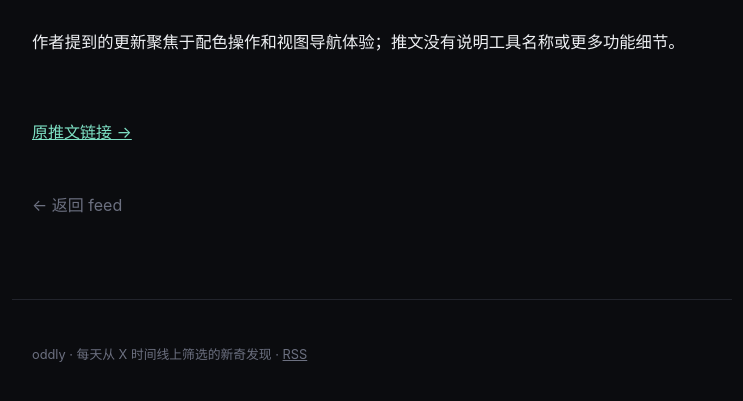
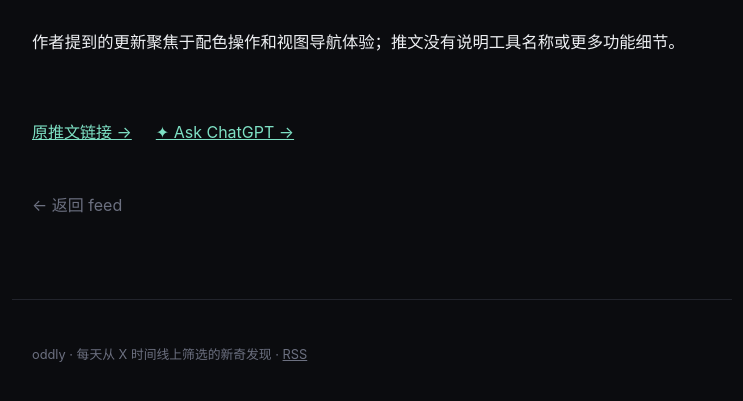
Before and after one commit to jay1803/oddly, an Astro site: page /2026-10-09-2086134410194108681 in a window 1280 px wide. Shown: the part 269-670 px from the top of the page, without its empty margins (268-1011 px from the left). Built offline with nearby package versions, Linux system fonts and the light colour scheme; Astro itself is replaced by a stand-in of ours.

Commit message:
Add 'Ask ChatGPT' button on feed cards and detail pages

```diff
--- /dev/null
+++ b/src/lib/ask-chatgpt.ts
@@ -0,0 +1,48 @@
+// Builds a ChatGPT deep link that pre-fills a prompt asking GPT to explain
+// an oddly entry in detail, carrying along its source links as context.
+// https://chatgpt.com/?q=... opens a new conversation with the query
+// pre-filled (and auto-submitted) — no API key or auth needed, just a URL.
+
+export interface AskablePost {
+  title: string;
+  description?: string;
+  category?: string;
+  author?: string;
+  tweet_url?: string;
+  source?: string;
+}
+
+const CATEGORY_LABEL_ZH: Record<string, string> = {
+  product: '产品',
+  model: '模型',
+  tool: '工具',
+  idea: '点子',
+  other: '其他',
+};
+
+export function buildAskChatGptUrl(post: AskablePost): string {
+  const lines: string[] = [];
+  lines.push(`请详细解释下面这条新奇发现，补充背景信息、最新进展和为什么值得关注：`);
+  lines.push('');
+  lines.push(`标题：${post.title}`);
+  if (post.category) {
+    lines.push(`类型：${CATEGORY_LABEL_ZH[post.category] ?? post.category}`);
+  }
+  if (post.description) {
+    lines.push(`摘要：${post.description}`);
+  }
+  if (post.author) {
+    lines.push(`来源作者：${post.author}`);
+  }
+  if (post.tweet_url) {
+    lines.push(`原推文：${post.tweet_url}`);
+  }
+  if (post.source) {
+    lines.push(`相关链接：${post.source}`);
+  }
+  lines.push('');
+  lines.push('请用中文回答，包含：这是什么、技术/产品背景、为什么重要或有意思、可能的影响或后续值得关注的点。');
+
+  const prompt = lines.join('\n');
+  return `https://chatgpt.com/?q=${encodeURIComponent(prompt)}`;
+}
--- a/src/pages/[...slug].astro
+++ b/src/pages/[...slug].astro
@@ -1,6 +1,7 @@
 ---
 import { getCollection, render } from 'astro:content';
 import BaseLayout from '../layouts/BaseLayout.astro';
+import { buildAskChatGptUrl } from '../lib/ask-chatgpt';
 
 const CATEGORY_LABEL = {
   product: '产品',
@@ -37,6 +38,7 @@ const { Content } = await render(post);
     <div class="links">
       {post.data.tweet_url && <a href={post.data.tweet_url} target="_blank" rel="noopener">原推文链接 →</a>}
       {post.data.source && <a href={post.data.source} target="_blank" rel="noopener">相关链接 →</a>}
+      <a class="ask-gpt" href={buildAskChatGptUrl(post.data)} target="_blank" rel="noopener">✦ Ask ChatGPT →</a>
     </div>
     <p class="back"><a href="/">← 返回 feed</a></p>
   </article>
@@ -72,7 +74,8 @@ const { Content } = await render(post);
   .tweet-embed :global(.twitter-tweet) {
     margin: 0 auto !important;
   }
-  .links { margin-top: 2rem; display: flex; gap: 1.5rem; }
+  .links { margin-top: 2rem; display: flex; gap: 1.5rem; flex-wrap: wrap; align-items: center; }
+  .ask-gpt { color: var(--accent); }
   .back { margin-top: 3rem; }
   .back a { color: var(--ink-faint); text-decoration: none; }
 </style>
--- a/src/pages/index.astro
+++ b/src/pages/index.astro
@@ -1,6 +1,7 @@
 ---
 import { getCollection, render } from 'astro:content';
 import BaseLayout from '../layouts/BaseLayout.astro';
+import { buildAskChatGptUrl } from '../lib/ask-chatgpt';
 
 const CATEGORY_LABEL = {
   product: '产品',
@@ -45,6 +46,13 @@ const entries = await Promise.all(
         <div class="card-links">
           {post.data.tweet_url && <a href={post.data.tweet_url} target="_blank" rel="noopener">原推文</a>}
           {post.data.source && <a href={post.data.source} target="_blank" rel="noopener">链接</a>}
+          <a
+            class="ask-gpt"
+            href={buildAskChatGptUrl(post.data)}
+            target="_blank"
+            rel="noopener"
+            title="在 ChatGPT 中详细了解这条内容"
+          >✦ Ask ChatGPT</a>
           {post.data.author && <span class="author">· {post.data.author}</span>}
         </div>
       </article>
@@ -162,10 +170,24 @@ const entries = await Promise.all(
   .card-links {
     margin-top: 1rem;
     display: flex;
+    align-items: center;
     gap: 1rem;
     font-size: 0.85rem;
     flex-wrap: wrap;
   }
+  .ask-gpt {
+    color: var(--accent);
+    text-decoration: none;
+    border: 1px solid var(--border);
+    border-radius: 999px;
+    padding: 0.15rem 0.7rem;
+    font-size: 0.78rem;
+    transition: border-color 0.15s, background 0.15s;
+  }
+  .ask-gpt:hover {
+    border-color: var(--accent);
+    background: rgba(126, 224, 196, 0.08);
+  }
   .author { color: var(--ink-faint); }
   .empty { color: var(--ink-faint); padding: 2rem 0; }
 </style>
```
